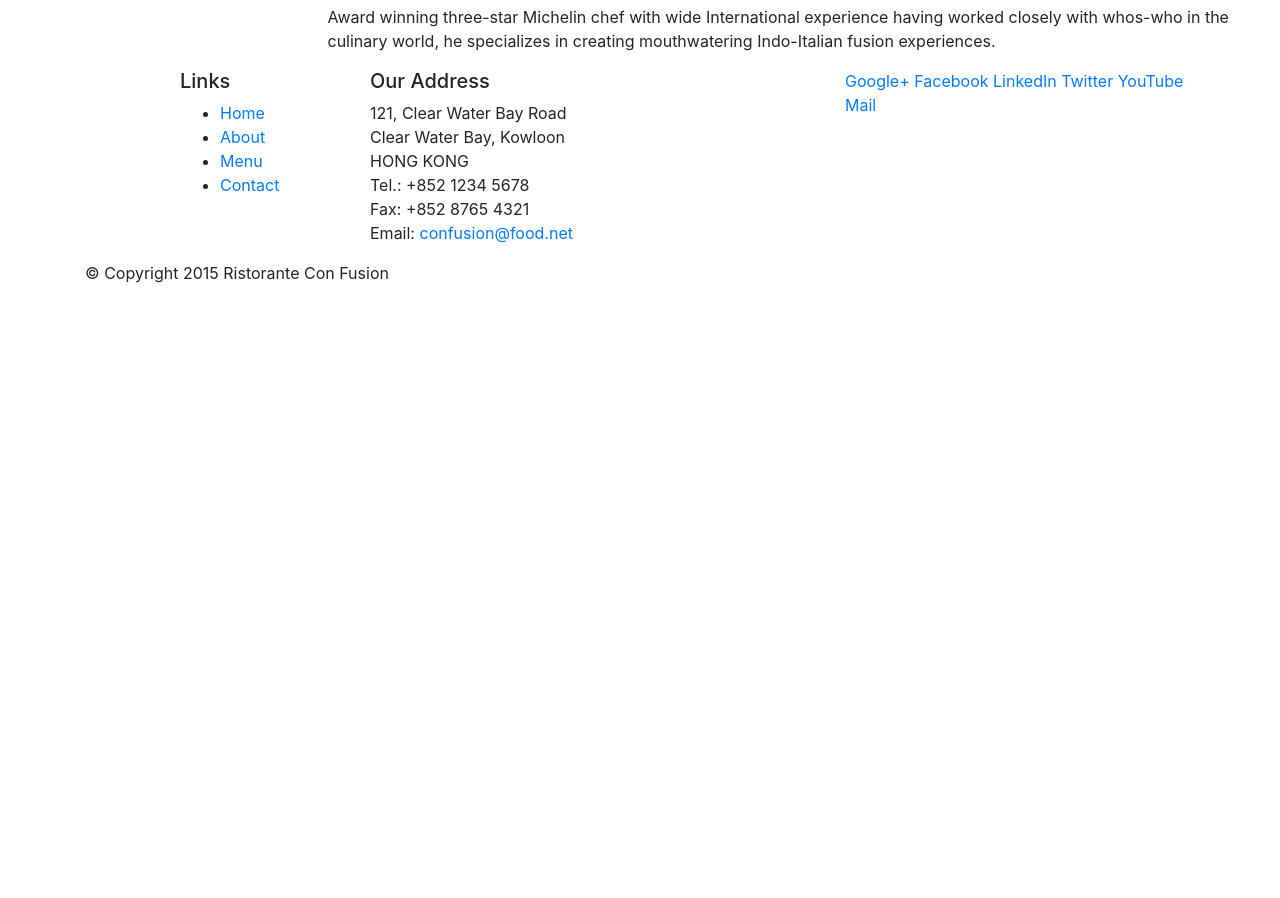
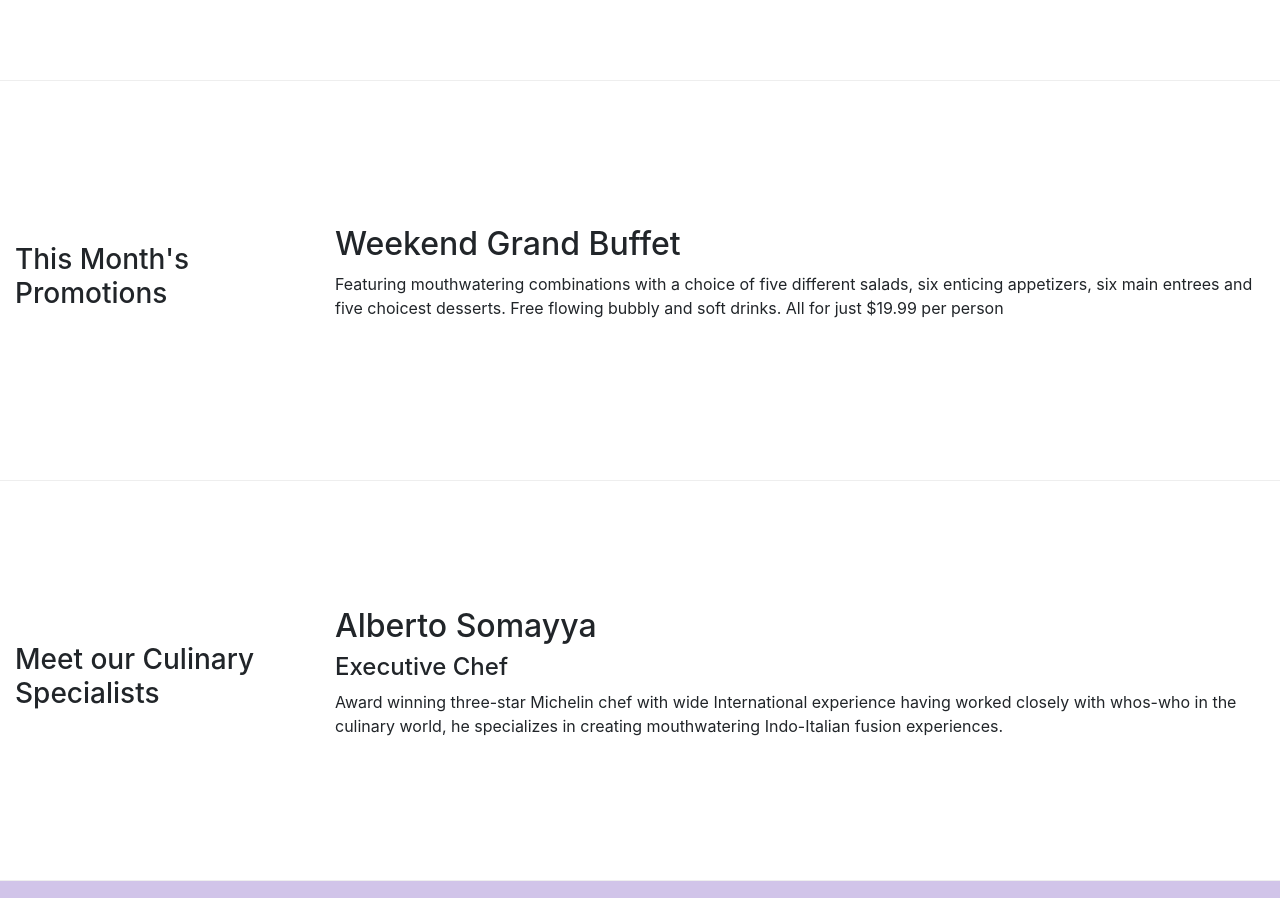
Before and after one commit to ac13793/Bootstrap-4-Learning, a website: page Coursera-Front-End-Web-UI-Frameworks-and-Tools/Assignments/week1/conFusion/index.html in a window 1280 px wide. Shown: the part 579-1477 px from the top of the page. Before the commit the page ends 880 px from the top, so only its background shows below. Drawn offline with nearby package versions, Linux system fonts and the light colour scheme.

Commit message:
Week1 Bootstrap Grid Part 2 exercise

```diff
--- /dev/null
+++ b/Coursera-Front-End-Web-UI-Frameworks-and-Tools/Assignments/week1/conFusion/css/styles.css
@@ -0,0 +1,30 @@
+.row-header{
+    margin:0px auto;
+    padding:0px;
+}
+
+.row-content {
+    margin:0px auto;
+    padding: 50px 0px 50px 0px;
+    border-bottom: 1px ridge;
+    min-height:400px;
+}
+
+.footer{
+    background-color: #D1C4E9;
+    margin:0px auto;
+    padding: 20px 0px 20px 0px;
+}
+
+.jumbotron {
+    padding:70px 30px 70px 30px;
+    margin:0px auto;
+    background: #9575CD ;
+    color:floralwhite;
+}
+
+address{
+    font-size:80%;
+    margin:0px;
+    color:#0f0f0f;
+}
--- a/Coursera-Front-End-Web-UI-Frameworks-and-Tools/Assignments/week1/conFusion/index.html
+++ b/Coursera-Front-End-Web-UI-Frameworks-and-Tools/Assignments/week1/conFusion/index.html
@@ -10,13 +10,14 @@
 
     <!-- Bootstrap CSS -->
     <link rel="stylesheet" href="node_modules/bootstrap/dist/css/bootstrap.min.css">
+    <link rel="stylesheet" href="css/styles.css">
 </head>
 
 <body>
 
     <header class="jumbotron">
         <div class="container">
-            <div class="row">
+            <div class="row row-header">
                 <div class="col-12 col-sm-8">
                     <h1>Ristorante con Fusion</h1>
                     <p>We take inspiration from the World's best cuisines, and create a unique fusion experience. Our lipsmacking
@@ -29,7 +30,7 @@
     </header>
 
     <div>
-        <div class="row">
+        <div class="row row-content align-items-center">
             <div class="col-sm-4 push-sm-8 col-md-3 push-md-9">
                 <h3>Our Lipsmacking Culinary Creations</h3>
             </div>
@@ -41,11 +42,11 @@
         </div>
 
 
-        <div class="row">
-            <div class="col-sm-4 col-md-3">
+        <div class="row row-content align-items-center">
+            <div class="col-sm-4 col-md-3 flex-last">
                 <h3>This Month's Promotions</h3>
             </div>
-            <div class="col-sm col-md">
+            <div class="col-sm col-md flex-first">
                 <h2>Weekend Grand Buffet</h2>
                 <p>Featuring mouthwatering combinations with a choice of five different salads, six enticing appetizers, six
                     main entrees and five choicest desserts. Free flowing bubbly and soft drinks. All for just $19.99 per
@@ -53,7 +54,7 @@
             </div>
         </div>
 
-        <div class="row">
+        <div class="row row-content align-items-center">
             <div class="col-sm-4 push-sm-8 col-md-3 push-md-9">
                 <h3>Meet our Culinary Specialists</h3>
             </div>
@@ -66,12 +67,12 @@
         </div>
     </div>
 
-    <footer>
+    <footer class="footer">
         <div class="container">
             <div class="row">
                 <div class="col-5 offset-1 col-sm-2">
                     <h5>Links</h5>
-                    <ul>
+                    <ul class="list-unstyled">
                         <li>
                             <a href="#">Home</a>
                         </li>
@@ -98,8 +99,8 @@
                         <a href="mailto:confusion@food.net">confusion@food.net</a>
                     </address>
                 </div>
-                <div class="col col-sm-4">
-                    <div>
+                <div class="col col-sm-4 align-self-center">
+                    <div style="text-align:center">
                         <a href="http://google.com/+">Google+</a>
                         <a href="http://www.facebook.com/profile.php?id=">Facebook</a>
                         <a href="http://www.linkedin.com/in/">LinkedIn</a>
@@ -109,7 +110,7 @@
                     </div>
                 </div>
             </div>
-            <div class="row">
+            <div class="row justify-content-center">
                 <div class="col-auto">
                     <p>© Copyright 2015 Ristorante Con Fusion</p>
                 </div>
```
